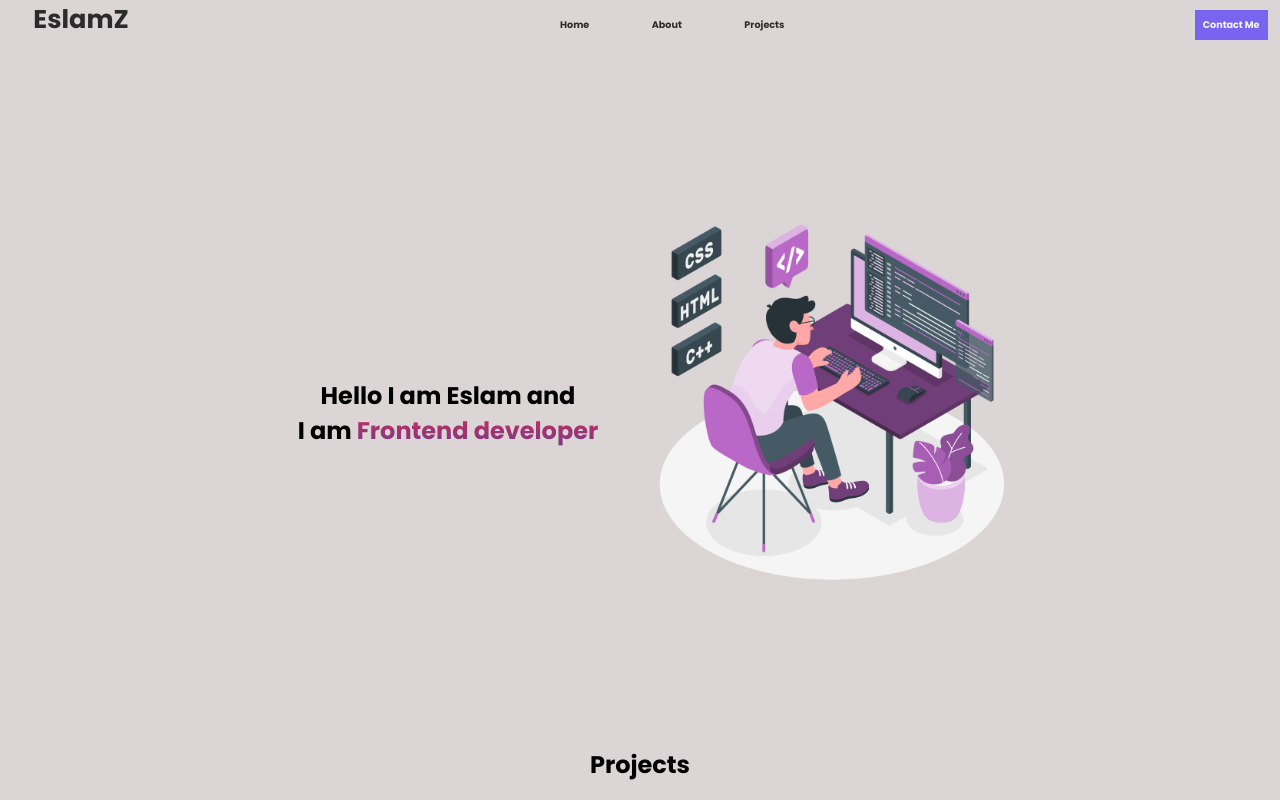
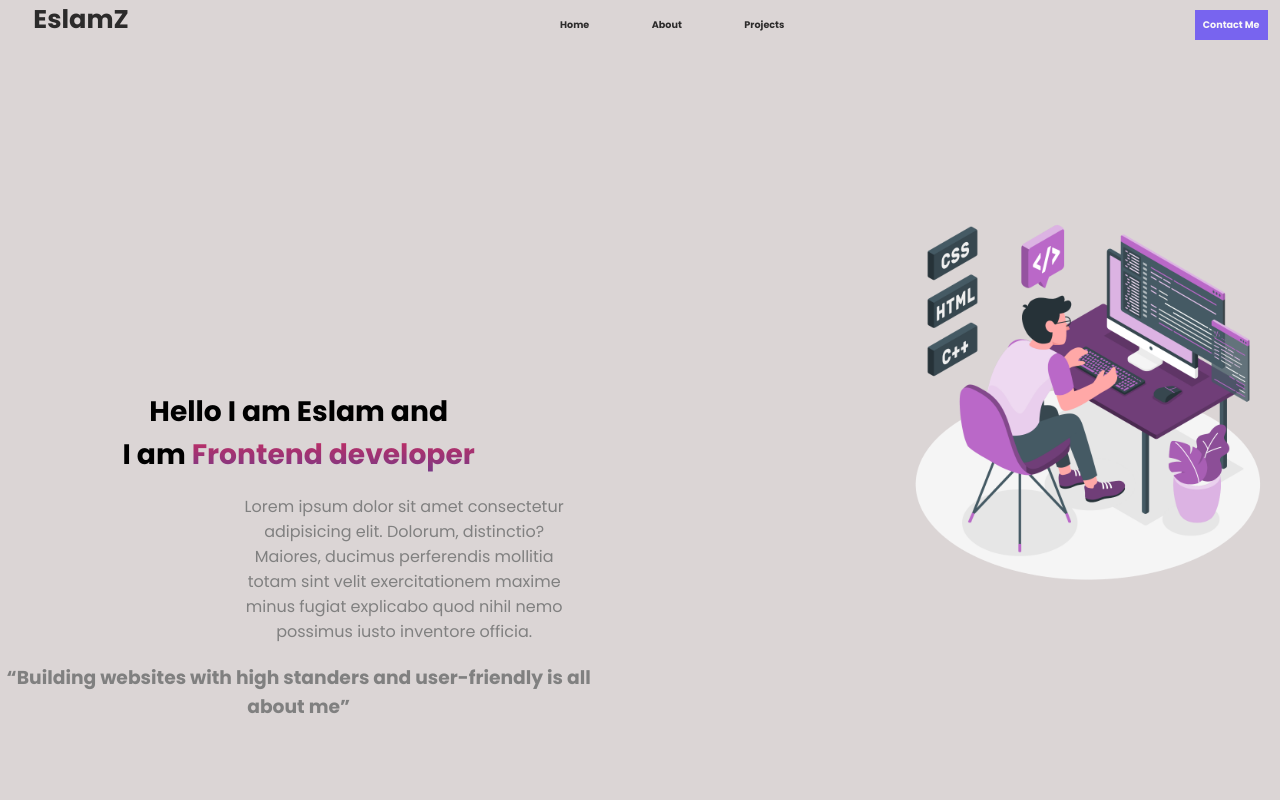
Before and after one commit to Eslamzaid/My_Protofolia1, a React (Create React App) app in the folder my-protfilo/: page / in a window 1280 px wide. Shown: the top 800 px of the page. Built offline with nearby package versions, Linux system fonts and the light colour scheme; grey boxes are pictures that could not be loaded; a web font is replaced by a local one.

Commit message:
Some changes

```diff
--- a/my-protfilo/src/components/Main/Main1/Main.css
+++ b/my-protfilo/src/components/Main/Main1/Main.css
@@ -1,6 +1,7 @@
 main{
     display: flex;
-    justify-content: center;
+    /* justify-content: center;
+    align-items: center;  */
 }
 
 #pro-photo{
@@ -9,14 +10,18 @@ main{
 
 .FirstSec{
     display: grid;
-    grid-template-columns: 1fr 1fr;
+    grid-template-columns:2fr 1fr  1fr;
+    grid-template-rows: 1fr;
     margin-top: 10pc;
 }
-.FirstSec > h2{
+.FirstSec > .hello > h2{
     text-align: center;
     margin-top: 11ch;
+    font-size: 2.8ch;
+    position: relative;
+    bottom: 1ch;
 }
-.FirstSec > h2 > span {
+.FirstSec > .hello > h2 > span {
     background-color: #f3ec78;
     background-image: linear-gradient( #cc2b5e, #753a88);
     background-size: 100%;
@@ -26,3 +31,18 @@ main{
     -moz-text-fill-color: transparent;
     justify-self: flex-start;
 }
+.hello{
+    text-align: center;
+}
+
+.hello > p {
+    width: 42vh;
+    text-align: center;
+    margin-left: 23.5ch;
+    color: gray;
+}
+
+.hello > h3{
+    margin-top: 1em;
+    color: gray;
+}
--- a/my-protfilo/src/components/Main/Main1/Main.jsx
+++ b/my-protfilo/src/components/Main/Main1/Main.jsx
@@ -5,7 +5,12 @@ const Main = () =>  {
         <main>
             <article>
                 <section className='FirstSec'>
-                    <h2>Hello I am Eslam and <br/> I am<span> Frontend developer</span></h2>
+                    <div className='hello'>
+                        <h2>Hello I am Eslam and <br/> I am<span> Frontend developer</span></h2>
+                        <p>Lorem ipsum dolor sit amet consectetur adipisicing elit. Dolorum, distinctio? Maiores, ducimus perferendis mollitia totam sint velit exercitationem maxime minus fugiat explicabo quod nihil nemo possimus iusto inventore officia.</p>
+                        <h3><q>Building websites with high standers and user-friendly is all about me</q></h3>
+                    </div>
+                    <div></div>
                     <img src={theMan} id="pro-photo" alt='A programer illustration'></img>
                 </section>
                 <section>
--- a/my-protfilo/src/components/Nav/Nav.js
+++ b/my-protfilo/src/components/Nav/Nav.js
@@ -14,7 +14,6 @@ const Nav = (props) => {
     }
 
     window.addEventListener('scroll', changeBackground)
-
 
     return (
         <nav className={navbar ? 'active' : 'navtransition: 0.5s;'}>
--- a/my-protfilo/src/components/Nav/nav.css
+++ b/my-protfilo/src/components/Nav/nav.css
@@ -27,7 +27,7 @@ nav.active {
     opacity: 0.8;
     flex-wrap: wrap;
 }
-/* My name */
+/* ! My name */
 #myName{
     font-size: 2vw;
     /* background-image: linear-gradient( #cc2b5e, #753a88);
```
